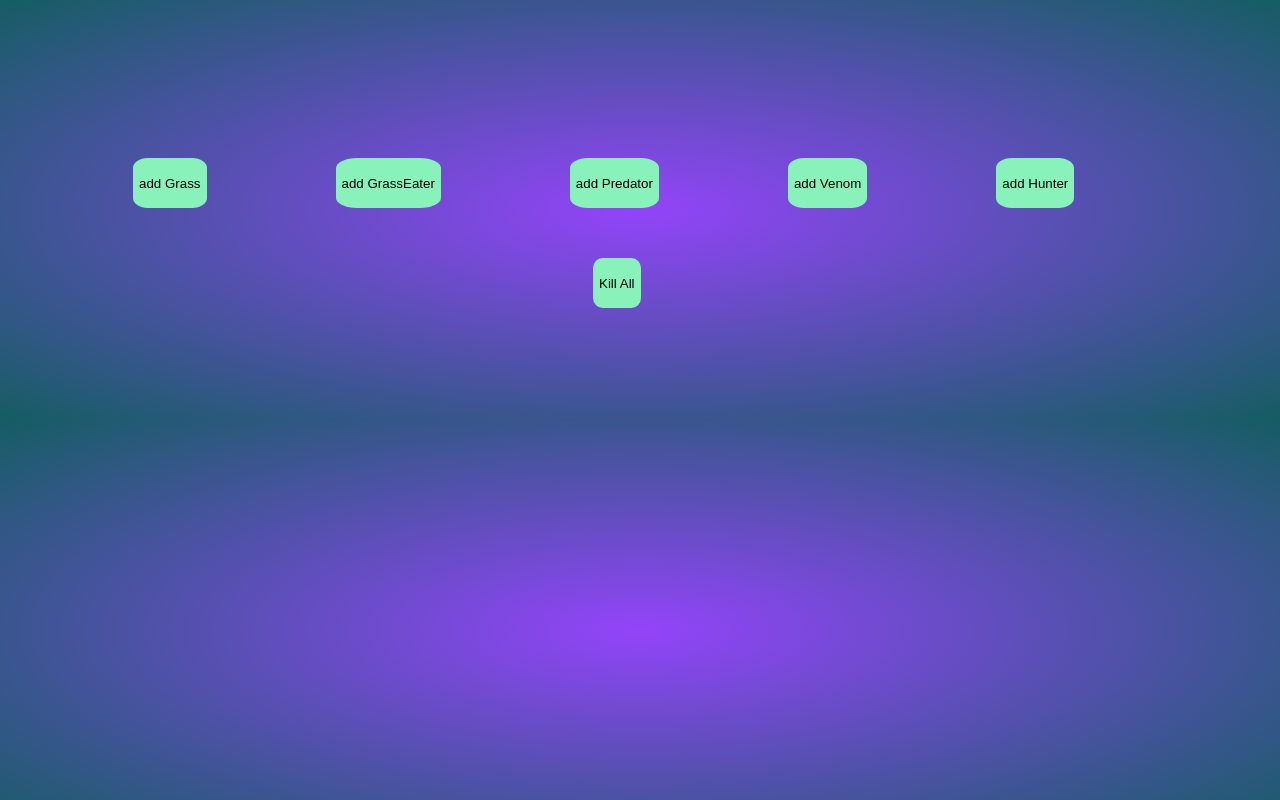
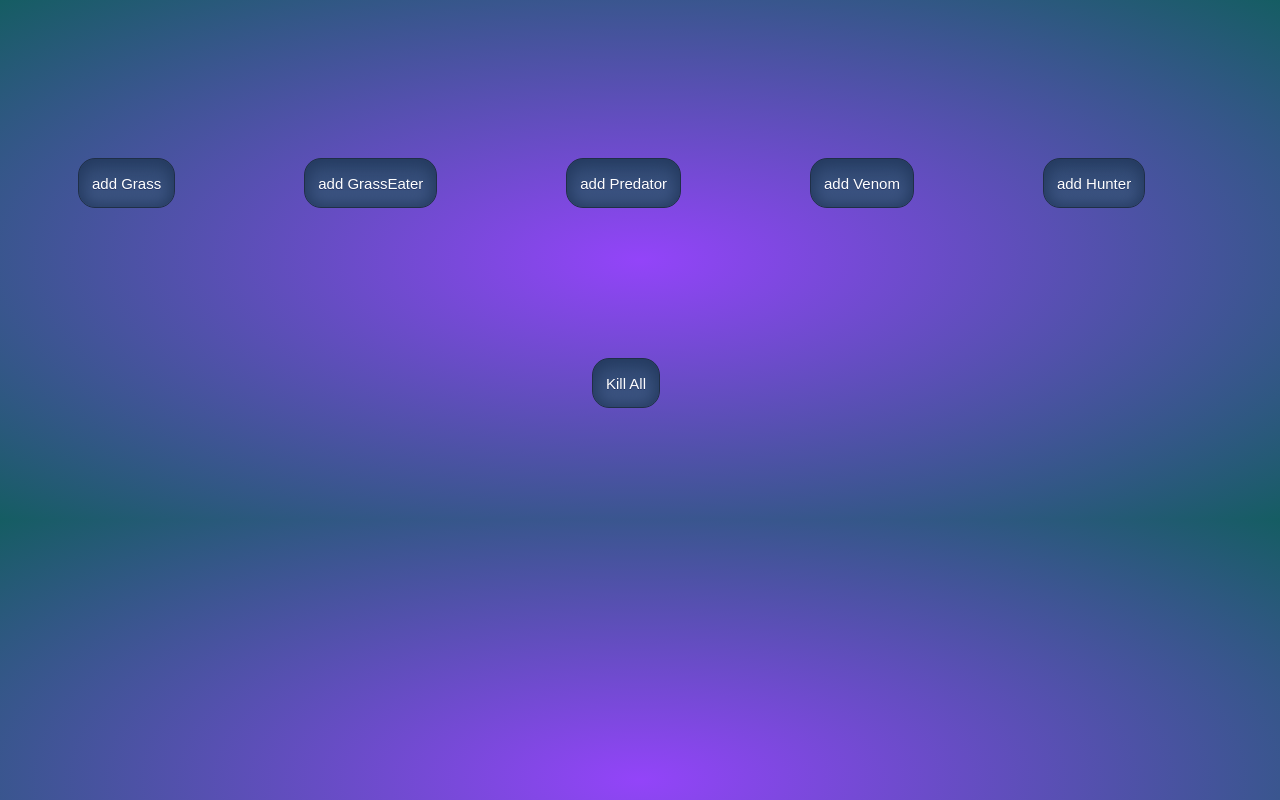
Before and after one commit to YurZTumo/programming3, a website: page Final Work/index.html in a window 1280 px wide. Drawn offline with nearby package versions, Linux system fonts and the light colour scheme; no server answers.

Commit message:
css modified

```diff
--- a/Final Work/index.html
+++ b/Final Work/index.html
@@ -4,7 +4,7 @@
     <meta charset="UTF-8">
     <meta http-equiv="X-UA-Compatible" content="IE=edge">
     <meta name="viewport" content="width=device-width, initial-scale=1.0">
-    <title>Document</title>
+    <title>ProgIII</title>
     <script src="/socket.io/socket.io.js"></script>
     <script src="https://cdnjs.cloudflare.com/ajax/libs/p5.js/0.5.14/p5.js"></script>
     <link rel="stylesheet" href="style.css">
@@ -13,14 +13,17 @@
     <script src="main.js"></script>
 
     <div class="buttons">
+     <div class="addButtons">
        <button class="addGrass" onclick="">add Grass</button>
        <button class="addGrassEater" onclick="">add GrassEater</button>
        <button class="addPredator" onclick="">add Predator</button>
        <button class="addVenom" onclick="">add Venom</button>
        <button class="addHunter" onclick="">add Hunter</button> <br>
+    </div>
 
+    <div class="killButton">
        <button class="killAll" onclick="">Kill All</button>
-
+       </div>
     </div>
 </body>
 </html>
--- a/Final Work/style.css
+++ b/Final Work/style.css
@@ -3,59 +3,192 @@ body{
 }
 
 .buttons{
-    margin-left: 125px;
+    margin-left: 50px;
+}
+
+.addButtons{
+    margin-left: 20px;
+}
+
+.killButton{
+    margin-left: 14px;
 }
 
 .addGrass{
-    background-color: rgb(137,242,187);
+    background-color:#2e466e;
     height: 50px;
-    border-radius: 20%;
+	border-radius:17px;
     border: none;
     margin-right: 125px;
     margin-top: 150px;
+    box-shadow:inset 0px 0px 15px 3px #23395e;
+	background:linear-gradient(to bottom, #2e466e 5%, #415989 100%);
+	border:1px solid #1f2f47;
+	display:inline-block;
+	cursor:pointer;
+	color:#ffffff;
+	font-family:Arial;
+	font-size:15px;
+	padding:6px 13px;
+	text-decoration:none;
+	text-shadow:0px 1px 0px #263666;
+}
+
+.addGrass:hover {
+	background:linear-gradient(to bottom, #415989 5%, #2e466e 100%);
+	background-color:#415989;
+}
+
+.addGrass:active {
+	position:relative;
+	top:1px;
 }
 
 .addGrassEater{
-    background-color: rgb(137,242,187);
+    background-color:#2e466e;
     height: 50px;
-    border-radius: 20%;
+	border-radius:17px;
     border: none;
     margin-right: 125px;
     margin-top: 150px;
+    box-shadow:inset 0px 0px 15px 3px #23395e;
+	background:linear-gradient(to bottom, #2e466e 5%, #415989 100%);
+	border:1px solid #1f2f47;
+	display:inline-block;
+	cursor:pointer;
+	color:#ffffff;
+	font-family:Arial;
+	font-size:15px;
+	padding:6px 13px;
+	text-decoration:none;
+	text-shadow:0px 1px 0px #263666;
+}
+
+.addGrassEater:hover {
+	background:linear-gradient(to bottom, #415989 5%, #2e466e 100%);
+	background-color:#415989;
+}
+.addGrassEater:active {
+	position:relative;
+	top:1px;
 }
 
 .addPredator{
-    background-color: rgb(137,242,187);
+    background-color:#2e466e;
     height: 50px;
-    border-radius: 20%;
+	border-radius:17px;
     border: none;
     margin-right: 125px;
     margin-top: 150px;
+    box-shadow:inset 0px 0px 15px 3px #23395e;
+	background:linear-gradient(to bottom, #2e466e 5%, #415989 100%);
+	border:1px solid #1f2f47;
+	display:inline-block;
+	cursor:pointer;
+	color:#ffffff;
+	font-family:Arial;
+	font-size:15px;
+	padding:6px 13px;
+	text-decoration:none;
+	text-shadow:0px 1px 0px #263666;
+}
+
+.addPredator:hover {
+	background:linear-gradient(to bottom, #415989 5%, #2e466e 100%);
+	background-color:#415989;
+}
+.addPredator:active {
+	position:relative;
+	top:1px;
 }
 
 .addVenom{
-    background-color: rgb(137,242,187);
+    background-color:#2e466e;
     height: 50px;
-    border-radius: 20%;
+	border-radius:17px;
     border: none;
     margin-right: 125px;
     margin-top: 150px;
+    box-shadow:inset 0px 0px 15px 3px #23395e;
+	background:linear-gradient(to bottom, #2e466e 5%, #415989 100%);
+	border:1px solid #1f2f47;
+	display:inline-block;
+	cursor:pointer;
+	color:#ffffff;
+	font-family:Arial;
+	font-size:15px;
+	padding:6px 13px;
+	text-decoration:none;
+	text-shadow:0px 1px 0px #263666;
+}
+
+.addVenom:hover {
+	background:linear-gradient(to bottom, #415989 5%, #2e466e 100%);
+	background-color:#415989;
+}
+.addVenom:active {
+	position:relative;
+	top:1px;
 }
 
 .addHunter{
-    background-color: rgb(137,242,187);
+    background-color:#2e466e;
     height: 50px;
-    border-radius: 20%;
+	border-radius:17px;
     border: none;
     margin-right: 125px;
     margin-top: 150px;
+    box-shadow:inset 0px 0px 15px 3px #23395e;
+	background:linear-gradient(to bottom, #2e466e 5%, #415989 100%);
+	border:1px solid #1f2f47;
+	display:inline-block;
+	cursor:pointer;
+	color:#ffffff;
+	font-family:Arial;
+	font-size:15px;
+	padding:6px 13px;
+	text-decoration:none;
+	text-shadow:0px 1px 0px #263666;
+}
+
+.addHunter:hover {
+	background:linear-gradient(to bottom, #415989 5%, #2e466e 100%);
+	background-color:#415989;
+}
+.addHunter:active {
+	position:relative;
+	top:1px;
 }
 
 .killAll{
-    background-color: rgb(137,242,187);
+    background-color:#2e466e;
     height: 50px;
-    border-radius: 20%;
+	border-radius:17px;
+    margin-left: 520px;
     border: none;
-    margin-left: 460px;
     margin-top: 50px;
+    height: 50px;
+    border: none;
+    margin-right: 125px;
+    margin-top: 150px;
+    box-shadow:inset 0px 0px 15px 3px #23395e;
+	background:linear-gradient(to bottom, #2e466e 5%, #415989 100%);
+	border:1px solid #1f2f47;
+	display:inline-block;
+	cursor:pointer;
+	color:#ffffff;
+	font-family:Arial;
+	font-size:15px;
+	padding:6px 13px;
+	text-decoration:none;
+	text-shadow:0px 1px 0px #263666;
 }
+
+.killAll:hover {
+	background:linear-gradient(to bottom, #415989 5%, #2e466e 100%);
+	background-color:#415989;
+}
+.killAll:active {
+	position:relative;
+	top:1px;
+}
```
Lines whose indentation alone changed are shown as unchanged.
